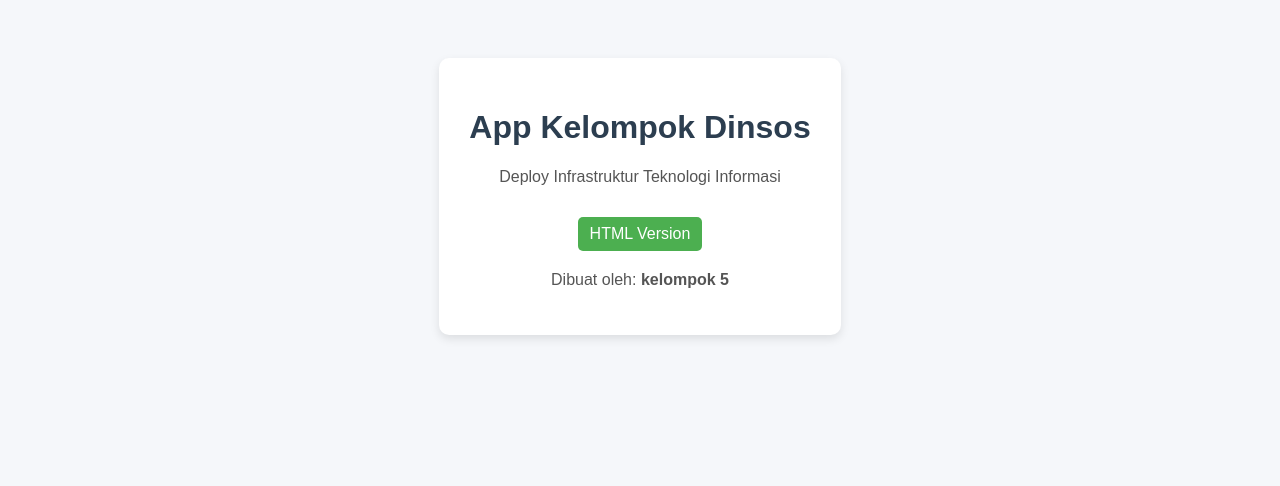
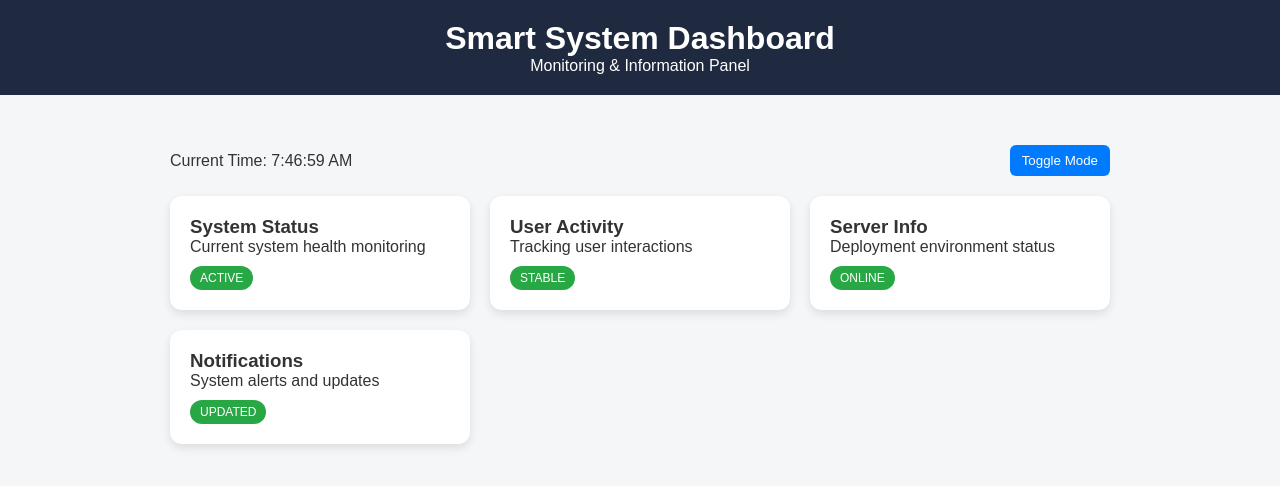
Before and after one commit to gustivirdila22-rgb/infra-dinsos, a plain HTML site: page index.html in a window 1280 px wide. Drawn offline with Linux system fonts and the light colour scheme.

Commit message:
ui dashboard

```diff
--- a/index.html
+++ b/index.html
@@ -1,49 +1,145 @@
 <!DOCTYPE html>
-<html>
+<html lang="id">
 <head>
-  <title>App Kelompok Dinsos</title>
+<meta charset="UTF-8">
+<title>Smart System Dashboard</title>
+
 <style>
+* {
+  margin: 0;
+  padding: 0;
+  box-sizing: border-box;
+  font-family: Arial;
+}
+
 body {
-      font-family: Arial, sans-serif;
+  background: #f4f6f8;
+  color: #333;
+}
+
+header {
+  background: #1f2a40;
+  color: white;
+  padding: 20px;
   text-align: center;
-      background: #f5f7fa;
-      padding: 50px;
 }
+
+.container {
+  padding: 30px;
+  max-width: 1000px;
+  margin: auto;
+}
+
+.topbar {
+  display: flex;
+  justify-content: space-between;
+  align-items: center;
+  margin-top: 20px;
+}
+
+button {
+  padding: 8px 12px;
+  border: none;
+  border-radius: 6px;
+  cursor: pointer;
+  background: #007bff;
+  color: white;
+}
+
+.grid {
+  display: grid;
+  grid-template-columns: repeat(auto-fit, minmax(250px, 1fr));
+  gap: 20px;
+  margin-top: 20px;
+}
+
 .card {
   background: white;
-      padding: 30px;
-      border-radius: 10px;
+  padding: 20px;
+  border-radius: 12px;
   box-shadow: 0 4px 10px rgba(0,0,0,0.1);
+}
+
+.badge {
   display: inline-block;
+  margin-top: 10px;
+  padding: 5px 10px;
+  border-radius: 20px;
+  background: #28a745;
+  color: white;
+  font-size: 12px;
 }
-    h1 {
-      color: #2c3e50;
+
+/* DARK MODE */
+.dark {
+  background: #121826;
+  color: white;
 }
-    p {
-      color: #555;
-    }
-    .badge {
-      margin-top: 15px;
-      padding: 8px 12px;
-      background: #4CAF50;
+
+.dark .card {
+  background: #1f2a40;
   color: white;
-      border-radius: 5px;
-      display: inline-block;
 }
 </style>
 </head>
+
 <body>
 
+<header>
+  <h1>Smart System Dashboard</h1>
+  <p>Monitoring & Information Panel</p>
+</header>
+
+<div class="container">
+
+  <div class="topbar">
+    <p id="time">Loading...</p>
+    <button onclick="toggleDark()">Toggle Mode</button>
+  </div>
+
+  <div class="grid">
+
     <div class="card">
-    <h1>App Kelompok Dinsos</h1>
-    <p>Deploy Infrastruktur Teknologi Informasi</p>
+      <h3>System Status</h3>
+      <p>Current system health monitoring</p>
+      <div class="badge">ACTIVE</div>
+    </div>
 
-    <div class="badge">HTML Version</div>
+    <div class="card">
+      <h3>User Activity</h3>
+      <p>Tracking user interactions</p>
+      <div class="badge">STABLE</div>
+    </div>
 
-    <p style="margin-top:20px;">
-      Dibuat oleh: <b>kelompok 5</b>
-    </p>
+    <div class="card">
+      <h3>Server Info</h3>
+      <p>Deployment environment status</p>
+      <div class="badge">ONLINE</div>
     </div>
+
+    <div class="card">
+      <h3>Notifications</h3>
+      <p>System alerts and updates</p>
+      <div class="badge">UPDATED</div>
+    </div>
+
+  </div>
+
+</div>
+
+<script>
+function updateTime(){
+  const now = new Date();
+  document.getElementById("time").innerText =
+    "Current Time: " + now.toLocaleTimeString();
+}
+setInterval(updateTime, 1000);
+updateTime();
+
+function toggleDark(){
+  document.body.classList.toggle("dark");
+}
+</script>
 
 </body>
 </html>
```
Also changed, not shown: node-version/server.js (+110 -16 lines). Lines whose indentation alone changed are shown as unchanged.
